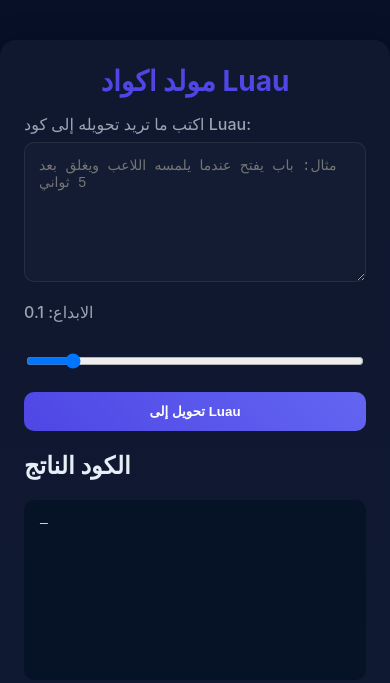
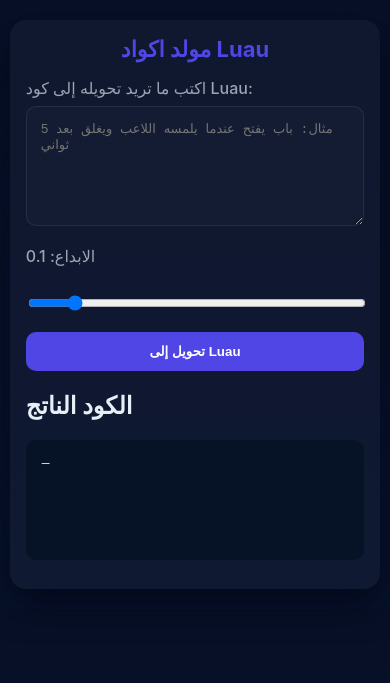
Before and after one commit to Yelo-desh/Luau-Generator, a website: page public/index.html in a window 390 px wide. Drawn offline with Linux system fonts and the light colour scheme.

Commit message:
Update styles.css

```diff
--- a/public/styles.css
+++ b/public/styles.css
@@ -14,26 +14,20 @@
   background:linear-gradient(180deg,#071027,#07122b);
   color:var(--text);
   font-family:'Inter', system-ui, sans-serif;
-  transition: background 0.3s;
 }
 
 .container{
-  max-width:900px;
-  margin:40px auto;
-  padding:24px;
+  max-width:95%;
+  margin:20px auto;
+  padding:20px;
   background:rgba(255,255,255,0.03);
   border-radius:16px;
   box-shadow:0 15px 35px rgba(2,6,23,0.8);
-  transition: box-shadow 0.3s, transform 0.3s;
-}
-.container:hover{
-  box-shadow:0 20px 50px rgba(2,6,23,0.9);
-  transform: translateY(-3px);
 }
 
 h1{
   margin:0 0 16px;
-  font-size:28px;
+  font-size:24px;
   color:var(--accent);
   text-align:center;
 }
@@ -56,11 +50,9 @@
   resize:vertical;
   font-family:monospace;
   font-size:14px;
-  transition: border 0.3s, box-shadow 0.3s;
 }
 textarea:focus{
   border:1px solid var(--accent);
-  box-shadow:0 0 10px var(--accent);
   outline:none;
 }
 
@@ -77,29 +69,19 @@
   border:1px solid rgba(255,255,255,0.08);
   background:rgba(255,255,255,0.02);
   color:var(--text);
-  transition: border 0.3s;
 }
 #temperature:focus{
   border-color:var(--accent);
 }
 
 button{
-  background:linear-gradient(45deg,var(--accent),var(--accent-hover));
+  background:var(--accent);
   border:none;
   padding:12px 18px;
   border-radius:10px;
   color:white;
   cursor:pointer;
   font-weight:600;
-  transition: transform 0.1s, box-shadow 0.2s;
-}
-button:hover{
-  background:linear-gradient(45deg,var(--accent-hover),var(--accent));
-  box-shadow:0 5px 15px rgba(79,70,229,0.5);
-}
-button:active{
-  transform:translateY(2px);
-  box-shadow:0 3px 8px rgba(79,70,229,0.5);
 }
 
 .output{
@@ -110,7 +92,6 @@
   overflow:auto;
   min-height:180px;
   margin-top:16px;
-  transition: background 0.3s;
 }
 
 .notes{
@@ -120,9 +101,27 @@
   text-align:center;
 }
 
+/* ======== موبايل ======== */
+@media(max-width:768px){
+  .container{
+    padding:16px;
+  }
+  h1{
+    font-size:22px;
+  }
+  textarea, .output{
+    font-size:13px;
+    min-height:120px;
+  }
+}
+
 @media(max-width:600px){
   .controls{
     flex-direction:column;
     align-items:stretch;
+    gap:10px;
+  }
+  #temperature, button{
+    width:100%;
   }
 }
```
